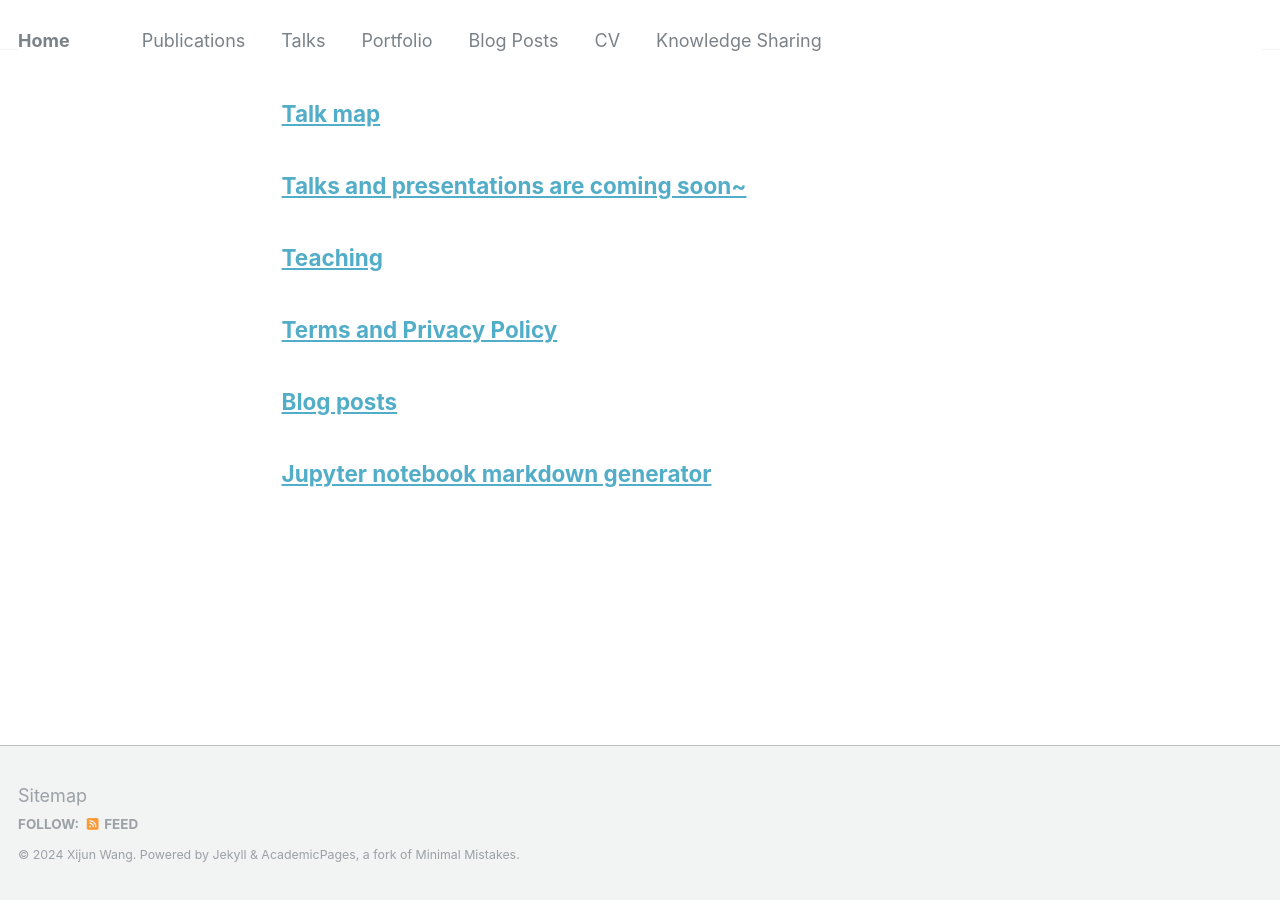
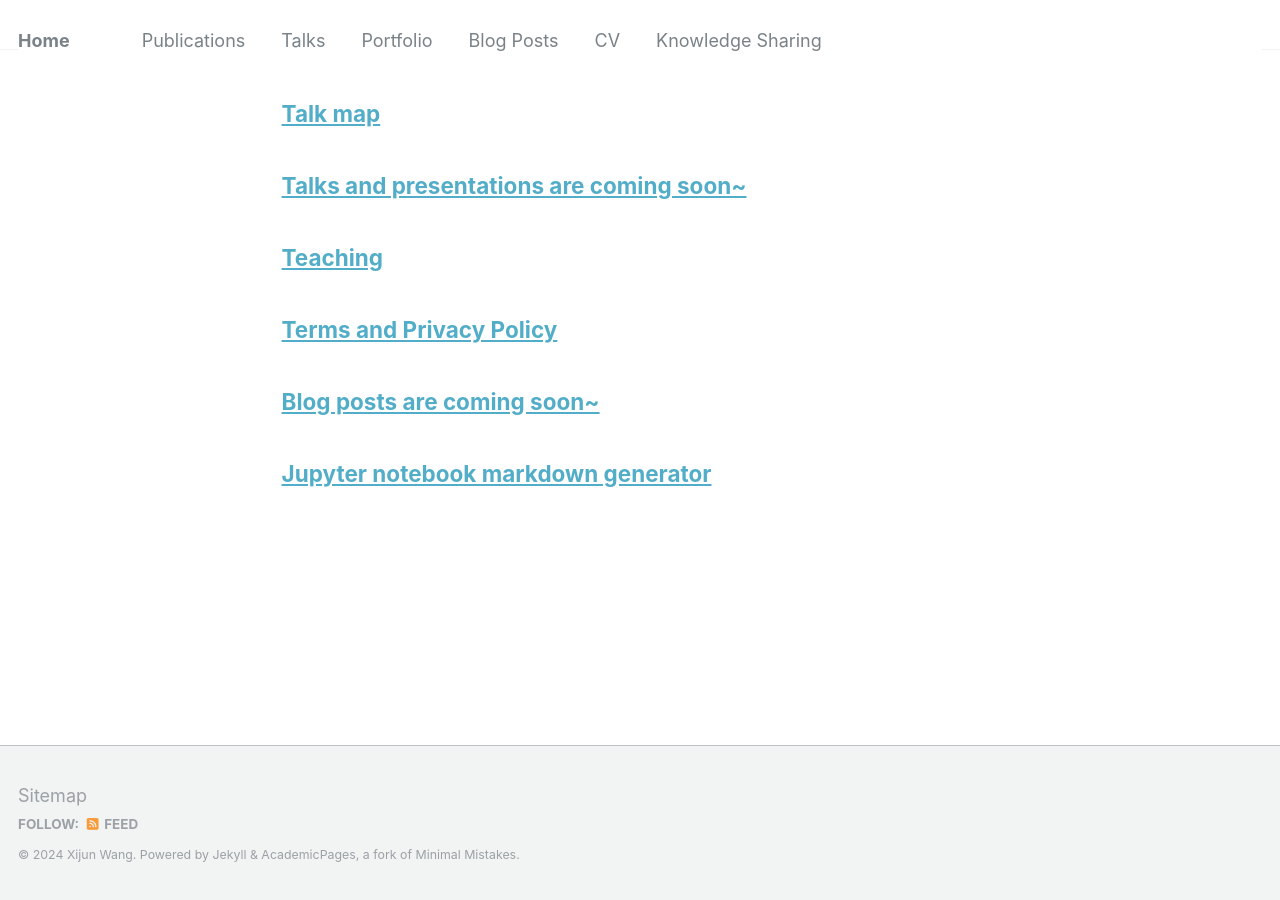
Before and after one commit to xijun-cs/xijun-cs.github.io, a Jekyll site: the page built from _pages/page-archive.html, in a window 1280 px wide and 900 px high, scrolled down 923 px. Built offline with Jekyll 4.4.1, drawn with Linux system fonts in a browser that asks for light colours.

Commit message:
Update year-archive.html

```diff
--- a/_pages/year-archive.html
+++ b/_pages/year-archive.html
@@ -1,13 +1,13 @@
 ---
 layout: archive
 permalink: /year-archive/
-title: "Blog posts"
+title: "Blog posts are coming soon~"
 author_profile: true
 redirect_from:
   - /wordpress/blog-posts/
 ---
 
-{% include base_path %}
+<!-- {% include base_path %}
 {% capture written_year %}'None'{% endcapture %}
 {% for post in site.posts %}
   {% capture year %}{{ post.date | date: '%Y' }}{% endcapture %}
@@ -17,3 +17,4 @@ redirect_from:
   {% endif %}
   {% include archive-single.html %}
 {% endfor %}
+ -->
```
